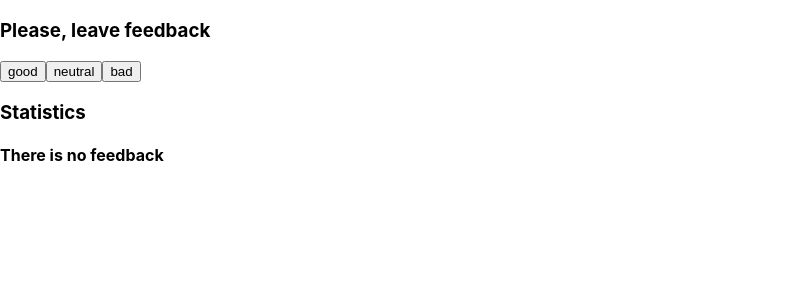
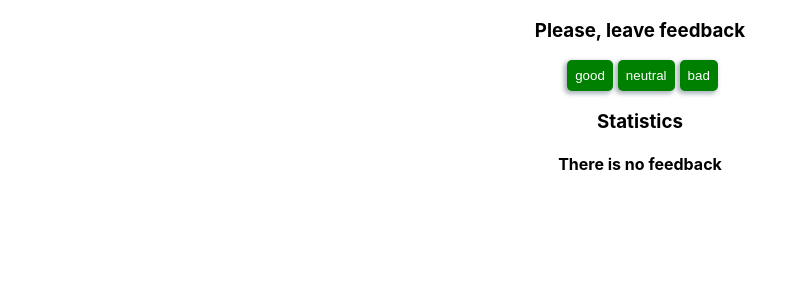
Before and after one commit to LysovMaxim/goit-react-hw-02-feedback, a React (Create React App) app: page / in a window 1280 px wide. Shown: the top 300 px of the page, without its empty margins (0-808 px from the left). Built offline with nearby package versions, Linux system fonts and the light colour scheme.

Commit message:
Пофіксив оформлення

```diff
--- a/package.json
+++ b/package.json
@@ -4,6 +4,8 @@
   "private": true,
   "homepage": "https://LysovMaxim.github.io/goit-react-hw-02-feedback/",
   "dependencies": {
+    "@emotion/react": "^11.11.0",
+    "@emotion/styled": "^11.11.0",
     "@testing-library/jest-dom": "^5.16.3",
     "@testing-library/react": "^12.1.4",
     "@testing-library/user-event": "^13.5.0",
--- a/src/components/App.jsx
+++ b/src/components/App.jsx
@@ -1,9 +1,10 @@
 import { Feedback } from './Feedback/Feedback';
+import {Container} from "./App.styled"
 
 export const App = () => {
   return (
-    <div>
+    <Container>
       <Feedback />
-    </div>
+    </Container>
   );
 };
--- /dev/null
+++ b/src/components/App.styled.jsx
@@ -0,0 +1,7 @@
+import styled from "@emotion/styled";
+
+export const Container = styled.div`
+width:300px;
+margin:0 auto;
+text-align: center;
+`;
--- a/src/components/FeedbackOptions/FeedbackOptions.jsx
+++ b/src/components/FeedbackOptions/FeedbackOptions.jsx
@@ -1,16 +1,17 @@
 import PropTypes from 'prop-types';
+import {FeedbackBtn} from "./FeedbackOptions.styled"
 
 export const FeedbackOptions = ({ options, onLeaveFeedback }) => {
   return (
-    <div>
+    <>
       {options.map(el => {
         return (
-          <button key={el} type="button" name={el} onClick={onLeaveFeedback}>
+          <FeedbackBtn key={el} type="button" name={el} onClick={onLeaveFeedback}>
             {el}
-          </button>
+          </FeedbackBtn>
         );
       })}
-    </div>
+    </>
   );
 };
 
--- /dev/null
+++ b/src/components/FeedbackOptions/FeedbackOptions.styled.jsx
@@ -0,0 +1,14 @@
+import styled from '@emotion/styled';
+
+export const FeedbackBtn = styled.button`
+  margin-left: 5px;
+  border-radius: 5px;
+  padding: 8px;
+  border: 0;
+  box-shadow: -2px 2px 4px 1px rgba(34, 60, 80, 0.37);
+  background-color: green;
+  color: #fff;
+  :hover{
+    background-color: #24a319;
+  }
+`;
```
Also changed, not shown: src/components/Statistics/Statistics.jsx (+19 -19 lines), src/components/Statistics/Statistics.style.jsx (added, +18 -0 lines), 1 other file (tests, documents, lock files or other folders).
